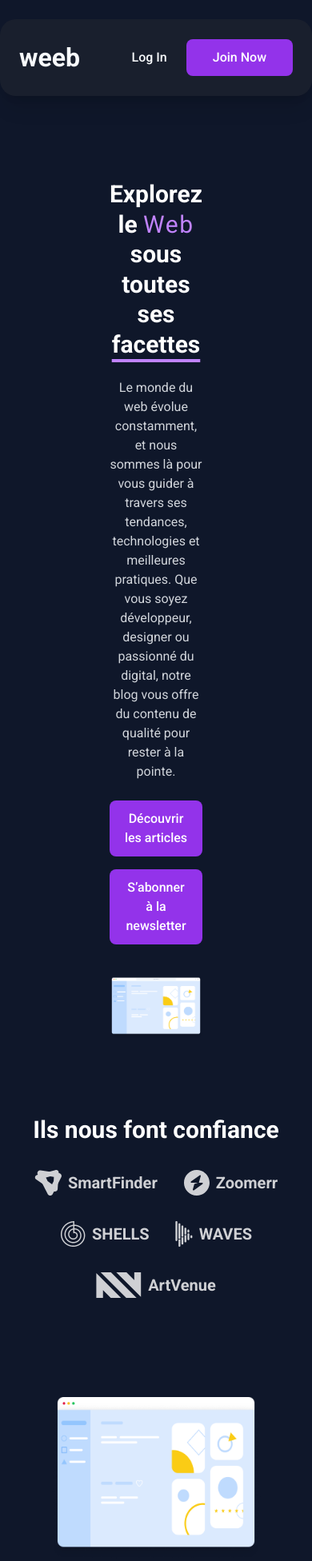
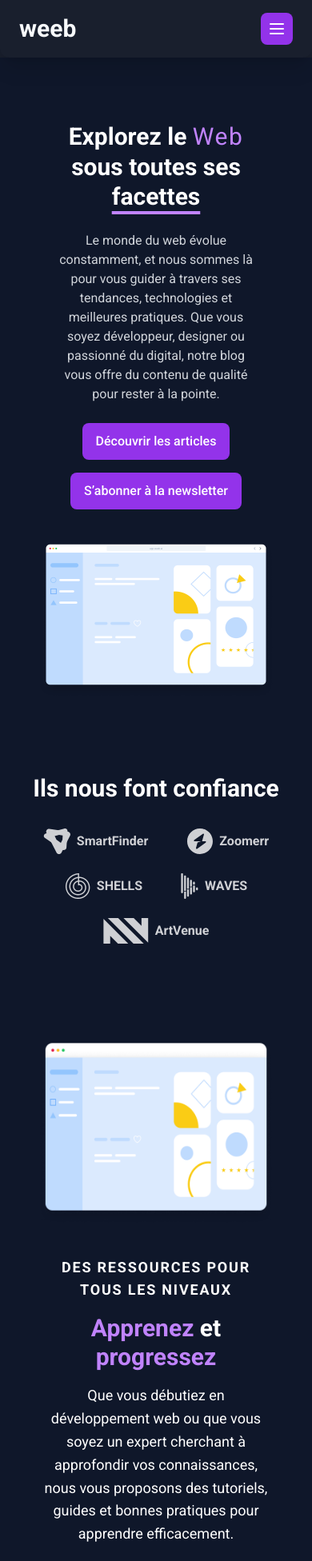
Before and after one commit to Noreea/project_weeb_datascientest, a React (Vite) app: page / in a window 390 px wide. Shown: the top 1952 px of the page at 80% size. Built offline with nearby package versions, Linux system fonts and the light colour scheme.

Commit message:
fix responsive

```diff
--- a/src/components/Footer.jsx
+++ b/src/components/Footer.jsx
@@ -2,29 +2,29 @@ function Footer() {
   return (
     <footer className="w-full bg-white text-gray-800 text-sm">
       <div className="max-w-7xl mx-auto px-6 py-16">
-        <div className="grid grid-cols-2 sm:grid-cols-3 md:grid-cols-5 gap-8">
+        <div className="flex flex-col md:grid md:grid-cols-2 sm:grid-cols-3 md:grid-cols-5 gap-8">
 
           {/* Logo */}
-          <div>
-            <p className="text-2xl font-bold mr-8">weeb</p>
+          <div className="text-xl font-bold w-fit mx-auto md:mx-0 text-left">
+            <p className="text-2xl font-bold">weeb</p>
           </div>
 
           {/* Product */}
-          <div>
+          <div className="mx-auto">
             <p className="text-left font-medium text-gray_footer uppercase tracking-wide text-sm mb-4">Product</p>
-            <ul className="space-y-4 text-left text-gray-700">
-              <li><a href="#">Pricing</a></li>
-              <li><a href="#">Overview</a></li>
-              <li><a href="#">Browse</a></li>
-              <li><a href="#">Accessibility</a></li>
-              <li><a href="#">Five</a></li>
+            <ul className="space-y-4 text-gray-700">
+              <li><a href="#" className="block">Pricing</a></li>
+              <li><a href="#" className="block">Overview</a></li>
+              <li><a href="#" className="block">Browse</a></li>
+              <li><a href="#" className="block">Accessibility</a></li>
+              <li><a href="#" className="block">Five</a></li>
             </ul>
           </div>
 
           {/* Solutions */}
-          <div>
+          <div className="mx-auto">
             <p className="text-left font-medium text-gray_footer uppercase tracking-wide text-sm mb-4">Solutions</p>
-            <ul className="text-left space-y-4 text-gray-700">
+            <ul className="space-y-4 text-gray-700">
               <li><a href="#">Brainstorming</a></li>
               <li><a href="#">Ideation</a></li>
               <li><a href="#">Wireframing</a></li>
@@ -33,9 +33,9 @@ function Footer() {
           </div>
 
           {/* Resources */}
-          <div>
+          <div className="mx-auto">
             <p className="text-left font-medium text-gray_footer uppercase tracking-wide text-sm mb-4">Resources</p>
-            <ul className="text-left space-y-4 text-gray-700">
+            <ul className="space-y-4 text-gray-700">
               <li><a href="#">Help Center</a></li>
               <li><a href="#">Blog</a></li>
               <li><a href="#">Tutorials</a></li>
@@ -43,9 +43,9 @@ function Footer() {
           </div>
 
           {/* Company */}
-          <div>
+          <div className="mx-auto">
             <p className="text-left font-medium text-gray_footer uppercase tracking-wide text-sm mb-4">Company</p>
-            <ul className="text-left space-y-4 text-gray-700">
+            <ul className="space-y-4 text-gray-700">
               <li><a href="#">About</a></li>
               <li><a href="#">Press</a></li>
               <li><a href="#">Events</a></li>
@@ -56,9 +56,9 @@ function Footer() {
 
         <hr className="my-10 border-gray-200" />
 
-        <div className="flex flex-col md:flex-row justify-between items-center">
-          <p className="text-sm">@ 2025 Weeb, Inc. All rights reserved.</p>
-          <div className="flex space-x-4 text-lg mt-4 md:mt-0">
+        <div className="flex flex-col md:flex-row justify-between items-center gap-4">
+          <p className="text-sm text-center md:text-left">@ 2025 Weeb, Inc. All rights reserved.</p>
+          <div className="flex justify-center md:justify-start space-x-4 text-lg">
             <a href="#"><i className="fab fa-youtube"></i></a>
             <a href="#"><i className="fab fa-facebook-f"></i></a>
             <a href="#"><i className="fab fa-twitter"></i></a>
--- a/src/components/Header.jsx
+++ b/src/components/Header.jsx
@@ -1,27 +1,47 @@
 import { Link } from "react-router-dom";
 import Button from "./Button";
+import { useState } from "react";
 
 function Header() {
+  const [menuOpen, setMenuOpen] = useState(false);
+
   return (
-    <header className="">
-      <div className="w-full max-w-custom flex items-center justify-between bg-gray_header mx-auto my-6 px-6 py-6 rounded-[20px] shadow-xl">
+    <header className="sticky top-0 z-50 bg-gray_header">
+      <div className="w-full max-w-custom flex items-center justify-between mx-auto px-6 py-4 rounded-b-xl shadow-xl">
 
         {/* Logo */}
-        <div className="flex items-center gap-8">
-          <Link to="/" className="text-[32px] font-bold">weeb</Link>
-          <nav className="hidden sm:flex gap-6 text-sm font-medium">
-            <Link to="/" className="hover:underline text-base font-medium">About Us</Link>
-            <Link to="/contact" className="hover:underline text-base ">Contact</Link>
-          </nav>
+        <div className="flex items-center gap-4">
+          <Link to="/" className="text-3xl font-bold">weeb</Link>
         </div>
 
-        {/* Links */}
-        <div className="flex items-center gap-6">
+        {/* Desktop Navigation */}
+        <nav className="hidden sm:flex gap-6 text-sm font-medium items-center">
+          <Link to="/" className="hover:underline text-base">About Us</Link>
+          <Link to="/contact" className="hover:underline text-base">Contact</Link>
           <Link to="/login" className="hover:underline text-base font-medium">Log In</Link>
-          <Button className="px-8">Join Now</Button>
+          <Button className="px-6">Join Now</Button>
+        </nav>
+
+        {/* Mobile Menu Button */}
+        <button
+          className="sm:hidden bg-purple-600 text-white p-2 rounded-lg"
+          onClick={() => setMenuOpen(!menuOpen)}
+        >
+          <svg xmlns="http://www.w3.org/2000/svg" fill="none" className="h-6 w-6" viewBox="0 0 24 24" stroke="currentColor">
+            <path strokeLinecap="round" strokeLinejoin="round" strokeWidth={2} d="M4 6h16M4 12h16M4 18h16" />
+          </svg>
+        </button>
+      </div>
+
+      {/* Mobile Dropdown */}
+      {menuOpen && (
+        <div className="sm:hidden bg-gray_header px-6 py-4 space-y-2 text-sm font-medium shadow-md rounded-b-xl">
+          <Link to="/" className="block">About Us</Link>
+          <Link to="/contact" className="block">Contact</Link>
+          <Link to="/login" className="block">Log In</Link>
+          <Button className="w-full">Join Now</Button>
         </div>
-
-      </div>
+      )}
     </header>
   );
 }
--- a/src/pages/Home.jsx
+++ b/src/pages/Home.jsx
@@ -3,9 +3,9 @@ import Button from "../components/Button";
 function Home() {
   return (
     <main className="text-white">
-      <div className="mx-auto px-10 sm:px-12 lg:px-8 py-12 space-y-24">
+      <div className="mx-auto px-6 sm:px-8 lg:px-24 py-12 space-y-24">
         {/* Héros */}
-        <section className="flex flex-col items-center justify-between gap-10 mt-8 mx-24">
+        <section className="flex flex-col items-center justify-between gap-10 mt-8 mx-6 md:mx-12 lg:mx-24">
           {/* Texte */}
           <div className="max-w-7xl flex-1 space-y-6 text-center px-6">
             <h1 className="text-3xl md:text-7xl font-bold leading-tight">
@@ -32,7 +32,7 @@ function Home() {
           <p className="text-3xl text-center pb-8 md:text-5xl font-bold">
             Ils nous font confiance
           </p>
-          <div className="flex flex-wrap justify-center items-center gap-8 opacity-80">
+          <div className="flex flex-wrap justify-center items-center gap-x-12 gap-y-6 opacity-80">
             {[
               { src: "/assets/smart_finder.svg", alt: "SmartFinder" },
               { src: "/assets/zoomerr.svg", alt: "Zoomerr" },
@@ -42,7 +42,7 @@ function Home() {
             ].map((logo, idx) => (
               <div key={idx} className="flex items-center gap-2">
                 <img src={logo.src} alt={logo.alt} className="h-8" />
-                <span className="font-semibold text-xl">{logo.alt}</span>
+                <span className="font-semibold text-base md:text-xl">{logo.alt}</span>
               </div>
             ))}
           </div>
@@ -50,14 +50,14 @@ function Home() {
 
         {/* Section Apprenez et progressez */}
         <section>
-          <div className="text-left rounded-xl p-6 sm:p-10 flex flex-col-reverse lg:flex-row items-center gap-10">
+          <div className="rounded-xl p-6 sm:p-10 flex flex-col-reverse lg:flex-row items-center gap-10">
             {/* Texte */}
-            <div className="w-full lg:w-1/2 lg:text-left space-y-4">
-              <p className="text-lg text-left uppercase tracking-widest font-bold">Des ressources pour tous les niveaux</p>
-              <p className="text-3xl text-left md:text-6xl font-bold">
+            <div className="w-full lg:w-1/2 space-y-4">
+              <p className="text-lg uppercase tracking-widest font-bold">Des ressources pour tous les niveaux</p>
+              <p className="text-3xl md:text-6xl font-bold">
                 <span className="text-purple_text">Apprenez</span> et <span className="text-purple_text">progressez</span>
               </p>
-              <p className="text-left">
+              <p>
                 Que vous débutiez en développement web ou que vous soyez un expert cherchant à approfondir vos connaissances,
                 nous vous proposons des tutoriels, guides et bonnes pratiques pour apprendre efficacement.
               </p>
@@ -85,17 +85,17 @@ function Home() {
               <img
                 src="/assets/shapes.svg"
                 alt="Tendances Web"
-                className="w-full max-w-sm"
+                className="w-full max-w-sm mx-auto lg:mx-0"
               />
             </div>
 
             {/* Texte */}
-            <div className="w-full lg:w-1/2 text-left lg:text-left space-y-4">
-              <p className="text-lg uppercase text-left tracking-widest font-bold">Le web, un écosystème en constante évolution</p>
-              <p className="text-3xl text-left pb-8 md:text-6xl font-bold">
+            <div className="w-full lg:w-1/2 space-y-4">
+              <p className="text-lg uppercase tracking-widest font-bold">Le web, un écosystème en constante évolution</p>
+              <p className="text-3xl pb-8 md:text-6xl font-bold">
                 Restez informé des dernières <span className="text-purple_text">tendances</span>
               </p>
-              <p className="text-gray-300 text-left">
+              <p className="text-gray-300">
                 Chaque semaine, nous analysons les nouveautés du web : frameworks émergents, bonnes pratiques SEO, accessibilité, et bien plus encore. Ne manquez aucune actualité du digital !
               </p>
               <a href="#" className="inline-block mt-4 font-semibold hover:underline">
```
